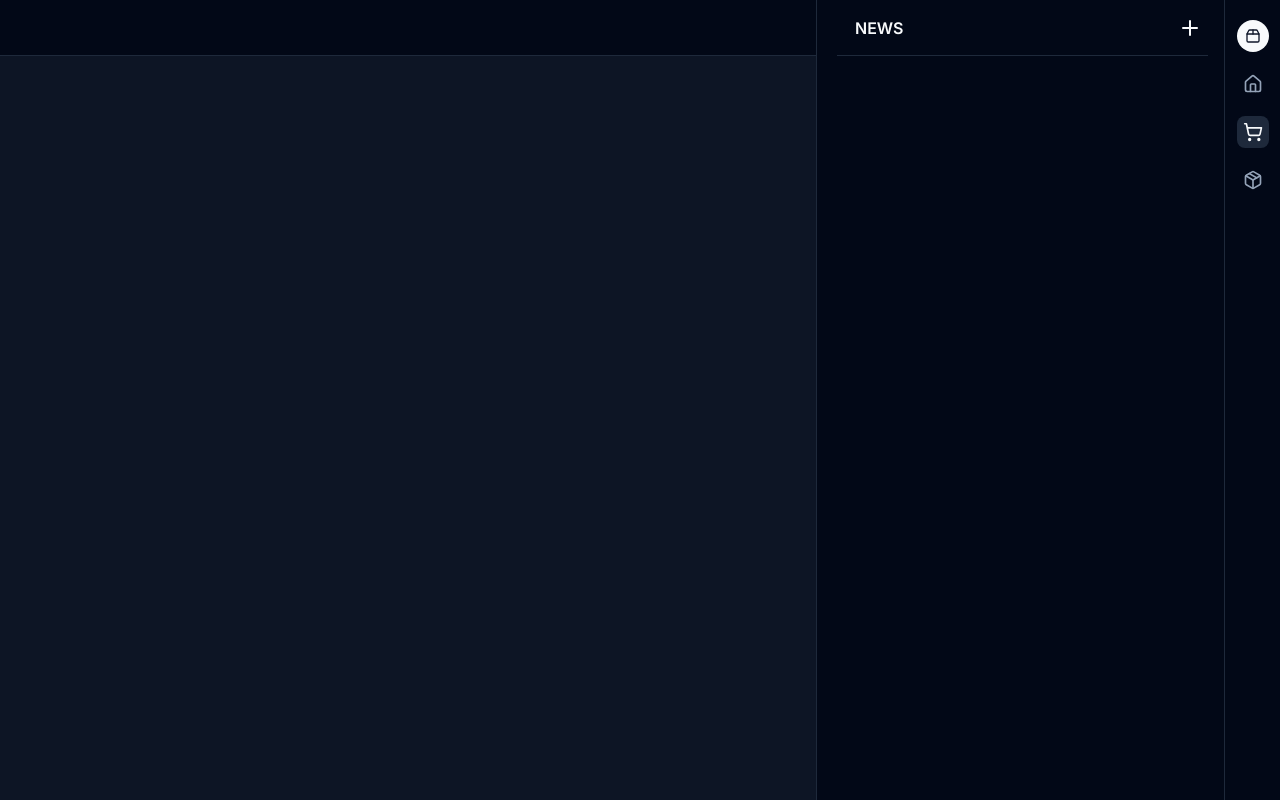
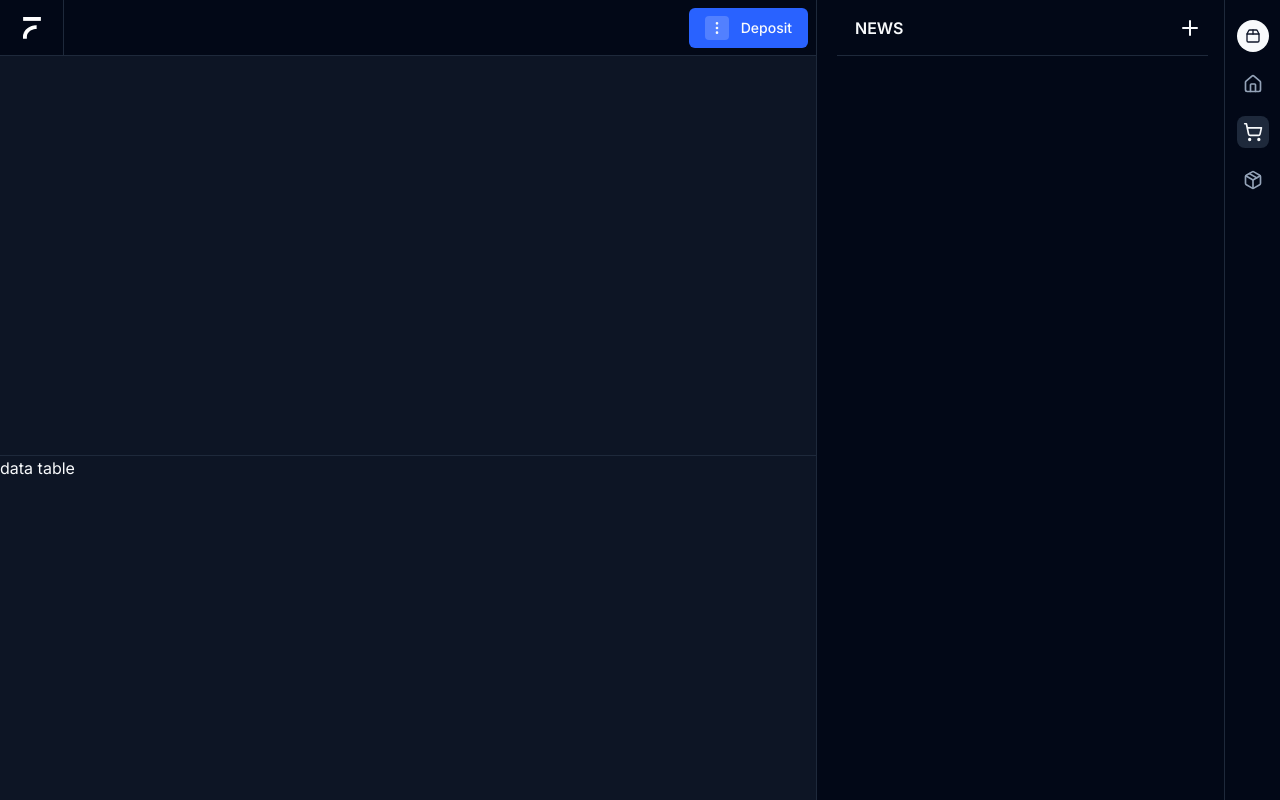
Before and after one commit to PercyGFX/trading-ui-next, a Next.js app: page / in a window 1280 px wide. Built offline with nearby package versions, Linux system fonts and the light colour scheme.

Commit message:
logo added

```diff
--- a/app/globals.css
+++ b/app/globals.css
@@ -33,6 +33,8 @@
     --ring: 222.2 84% 4.9%;
 
     --radius: 0.5rem;
+
+    --bluecustom: #2962ff;
   }
 
   .dark {
@@ -63,6 +65,8 @@
     --border: 217.2 32.6% 17.5%;
     --input: 217.2 32.6% 17.5%;
     --ring: 212.7 26.8% 83.9%;
+
+    --bluecustom: #2962ff;
   }
 }
 
@@ -74,3 +78,5 @@
     @apply bg-background text-foreground;
   }
 }
+
+/* custom css */
--- a/app/layout.tsx
+++ b/app/layout.tsx
@@ -6,7 +6,7 @@
 const inter = Inter({ subsets: ["latin"] });
 
 export const metadata: Metadata = {
-  title: "Create Next App",
+  title: "Trading View",
   description: "Generated by create next app",
 };
 
--- a/app/page.tsx
+++ b/app/page.tsx
@@ -1,7 +1,15 @@
 import Image from "next/image";
-import { Camera, Package2, Home, ShoppingCart, Package, Plus } from "lucide-react";
+import {
+  Package2,
+  Home,
+  ShoppingCart,
+  Package,
+  Plus,
+  EllipsisVertical,
+} from "lucide-react";
+import { ScrollArea } from "@/components/ui/scroll-area";
+import { Button } from "@/components/ui/button";
 import Link from "next/link";
-
 
 export default function Page() {
   return (
@@ -42,18 +50,42 @@
           </Link>
         </nav>
       </aside>
-      {/* left column */}
-      <div className=" flex lg:pr-14">
+      {/* content */}
+      <div className=" flex lg:pr-14 min-h-screen">
+        {/* left side column */}
         <div className="flex flex-col w-8/12">
-          <div className=" bg-background h-14 border-b "></div>
+          {/* left side header */}
+          <div className=" bg-background h-14 border-b flex justify-between items-center">
+            <div className="h-14 w-16 flex justify-center items-center  border-r">
+              <Image src="/Logo.png" alt="Logo" width={32} height={32} />
+            </div>
+            <div className="mr-2">
+              <Button className=" bg-[#2962FF] text-primary">
+                {" "}
+                <EllipsisVertical className=" bg-[#5280FF] text-primary rounded-sm py-1 mr-3" />
+                Deposit
+              </Button>
+            </div>
+          </div>
+          {/* header end */}
+
+         <div className=" h-2/4 border-b">
+          {/* chart area */}
+
+          </div>
+
+          <div>data table</div>
         </div>
-        <div className="border-l w-4/12 bg-background h-screen">
+        {/* right side column */}
+        <div className="border-l w-4/12 bg-background">
           <div className=" bg-background h-14 border-b ml-5 mr-4 p-1.5 flex justify-between items-center">
             <p className=" uppercase font-semibold p-3">news</p>
             <Plus />
           </div>
-          <div className="flex-1 overflow-y-auto m-5">
-
+          <div className="">
+            <ScrollArea className="max-h-screen rounded-md p-4">
+              {/* scroll stuff here */}
+            </ScrollArea>
           </div>
         </div>
       </div>
--- /dev/null
+++ b/components/ui/button.tsx
@@ -0,0 +1,56 @@
+import * as React from "react"
+import { Slot } from "@radix-ui/react-slot"
+import { cva, type VariantProps } from "class-variance-authority"
+
+import { cn } from "@/lib/utils"
+
+const buttonVariants = cva(
+  "inline-flex items-center justify-center whitespace-nowrap rounded-md text-sm font-medium ring-offset-background transition-colors focus-visible:outline-none focus-visible:ring-2 focus-visible:ring-ring focus-visible:ring-offset-2 disabled:pointer-events-none disabled:opacity-50",
+  {
+    variants: {
+      variant: {
+        default: "bg-primary text-primary-foreground hover:bg-primary/90",
+        destructive:
+          "bg-destructive text-destructive-foreground hover:bg-destructive/90",
+        outline:
+          "border border-input bg-background hover:bg-accent hover:text-accent-foreground",
+        secondary:
+          "bg-secondary text-secondary-foreground hover:bg-secondary/80",
+        ghost: "hover:bg-accent hover:text-accent-foreground",
+        link: "text-primary underline-offset-4 hover:underline",
+      },
+      size: {
+        default: "h-10 px-4 py-2",
+        sm: "h-9 rounded-md px-3",
+        lg: "h-11 rounded-md px-8",
+        icon: "h-10 w-10",
+      },
+    },
+    defaultVariants: {
+      variant: "default",
+      size: "default",
+    },
+  }
+)
+
+export interface ButtonProps
+  extends React.ButtonHTMLAttributes<HTMLButtonElement>,
+    VariantProps<typeof buttonVariants> {
+  asChild?: boolean
+}
+
+const Button = React.forwardRef<HTMLButtonElement, ButtonProps>(
+  ({ className, variant, size, asChild = false, ...props }, ref) => {
+    const Comp = asChild ? Slot : "button"
+    return (
+      <Comp
+        className={cn(buttonVariants({ variant, size, className }))}
+        ref={ref}
+        {...props}
+      />
+    )
+  }
+)
+Button.displayName = "Button"
+
+export { Button, buttonVariants }
--- /dev/null
+++ b/components/ui/scroll-area.tsx
@@ -0,0 +1,48 @@
+"use client"
+
+import * as React from "react"
+import * as ScrollAreaPrimitive from "@radix-ui/react-scroll-area"
+
+import { cn } from "@/lib/utils"
+
+const ScrollArea = React.forwardRef<
+  React.ElementRef<typeof ScrollAreaPrimitive.Root>,
+  React.ComponentPropsWithoutRef<typeof ScrollAreaPrimitive.Root>
+>(({ className, children, ...props }, ref) => (
+  <ScrollAreaPrimitive.Root
+    ref={ref}
+    className={cn("relative overflow-hidden", className)}
+    {...props}
+  >
+    <ScrollAreaPrimitive.Viewport className="h-full w-full rounded-[inherit]">
+      {children}
+    </ScrollAreaPrimitive.Viewport>
+    <ScrollBar />
+    <ScrollAreaPrimitive.Corner />
+  </ScrollAreaPrimitive.Root>
+))
+ScrollArea.displayName = ScrollAreaPrimitive.Root.displayName
+
+const ScrollBar = React.forwardRef<
+  React.ElementRef<typeof ScrollAreaPrimitive.ScrollAreaScrollbar>,
+  React.ComponentPropsWithoutRef<typeof ScrollAreaPrimitive.ScrollAreaScrollbar>
+>(({ className, orientation = "vertical", ...props }, ref) => (
+  <ScrollAreaPrimitive.ScrollAreaScrollbar
+    ref={ref}
+    orientation={orientation}
+    className={cn(
+      "flex touch-none select-none transition-colors",
+      orientation === "vertical" &&
+        "h-full w-2.5 border-l border-l-transparent p-[1px]",
+      orientation === "horizontal" &&
+        "h-2.5 flex-col border-t border-t-transparent p-[1px]",
+      className
+    )}
+    {...props}
+  >
+    <ScrollAreaPrimitive.ScrollAreaThumb className="relative flex-1 rounded-full bg-border" />
+  </ScrollAreaPrimitive.ScrollAreaScrollbar>
+))
+ScrollBar.displayName = ScrollAreaPrimitive.ScrollAreaScrollbar.displayName
+
+export { ScrollArea, ScrollBar }
--- a/package.json
+++ b/package.json
@@ -9,6 +9,8 @@
     "lint": "next lint"
   },
   "dependencies": {
+    "@radix-ui/react-scroll-area": "^1.0.5",
+    "@radix-ui/react-slot": "^1.0.2",
     "class-variance-authority": "^0.7.0",
     "clsx": "^2.1.1",
     "lucide-react": "^0.378.0",
--- a/tailwind.config.ts
+++ b/tailwind.config.ts
@@ -3,11 +3,11 @@
 const config = {
   darkMode: ["class"],
   content: [
-    './pages/**/*.{ts,tsx}',
-    './components/**/*.{ts,tsx}',
-    './app/**/*.{ts,tsx}',
-    './src/**/*.{ts,tsx}',
-	],
+    "./pages/**/*.{ts,tsx}",
+    "./components/**/*.{ts,tsx}",
+    "./app/**/*.{ts,tsx}",
+    "./src/**/*.{ts,tsx}",
+  ],
   prefix: "",
   theme: {
     container: {
@@ -23,6 +23,8 @@
         input: "hsl(var(--input))",
         ring: "hsl(var(--ring))",
         background: "hsl(var(--background))",
+        //custom color
+        bluecustom: "hsl(var(--bluecustom))",
         foreground: "hsl(var(--foreground))",
         primary: {
           DEFAULT: "hsl(var(--primary))",
@@ -75,6 +77,6 @@
     },
   },
   plugins: [require("tailwindcss-animate")],
-} satisfies Config
+} satisfies Config;
 
 export default config
```
Also changed, not shown: public/Logo.png (added), 1 other file (tests, documents, lock files or other folders). Lines whose indentation alone changed are shown as unchanged.
